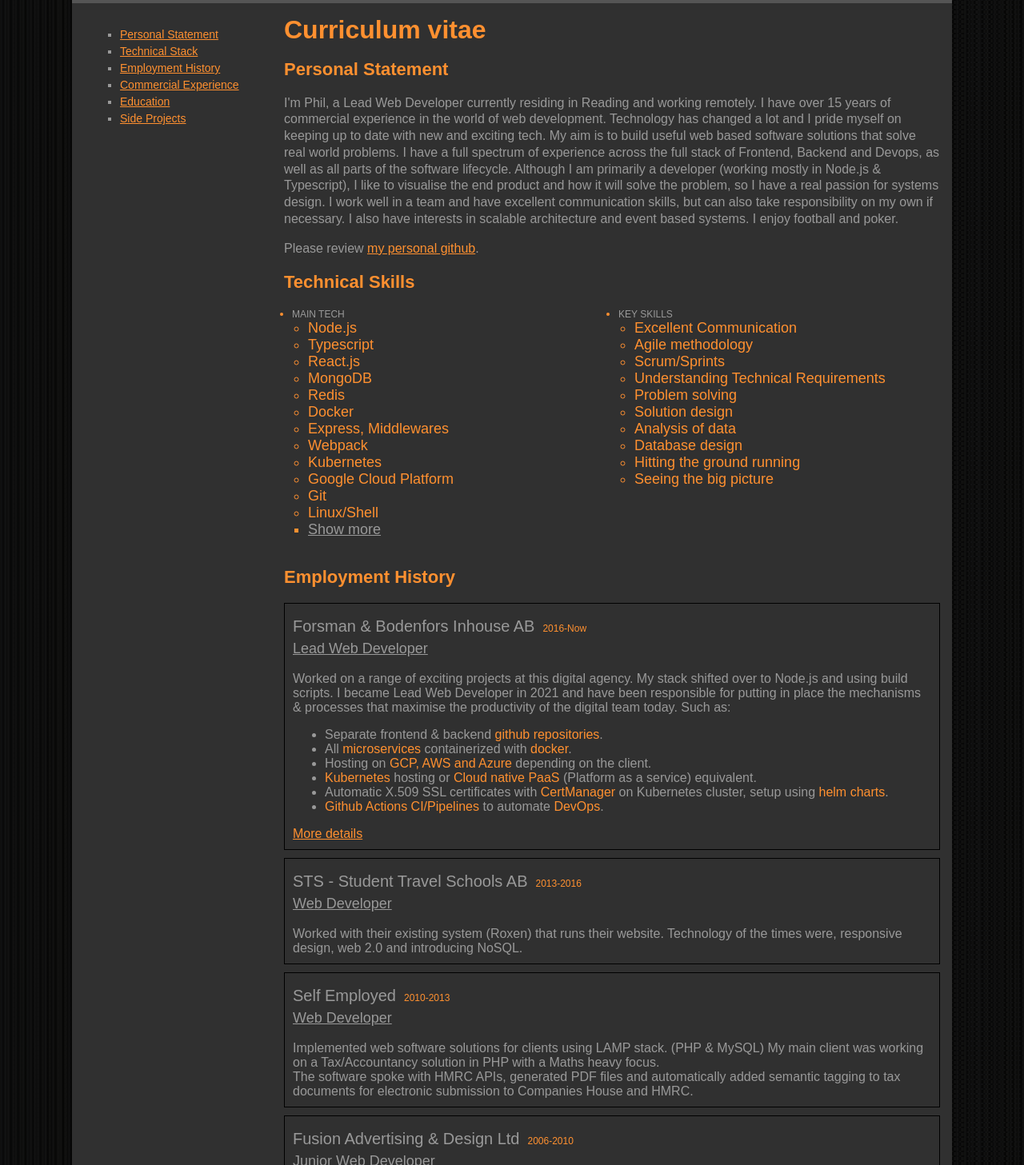
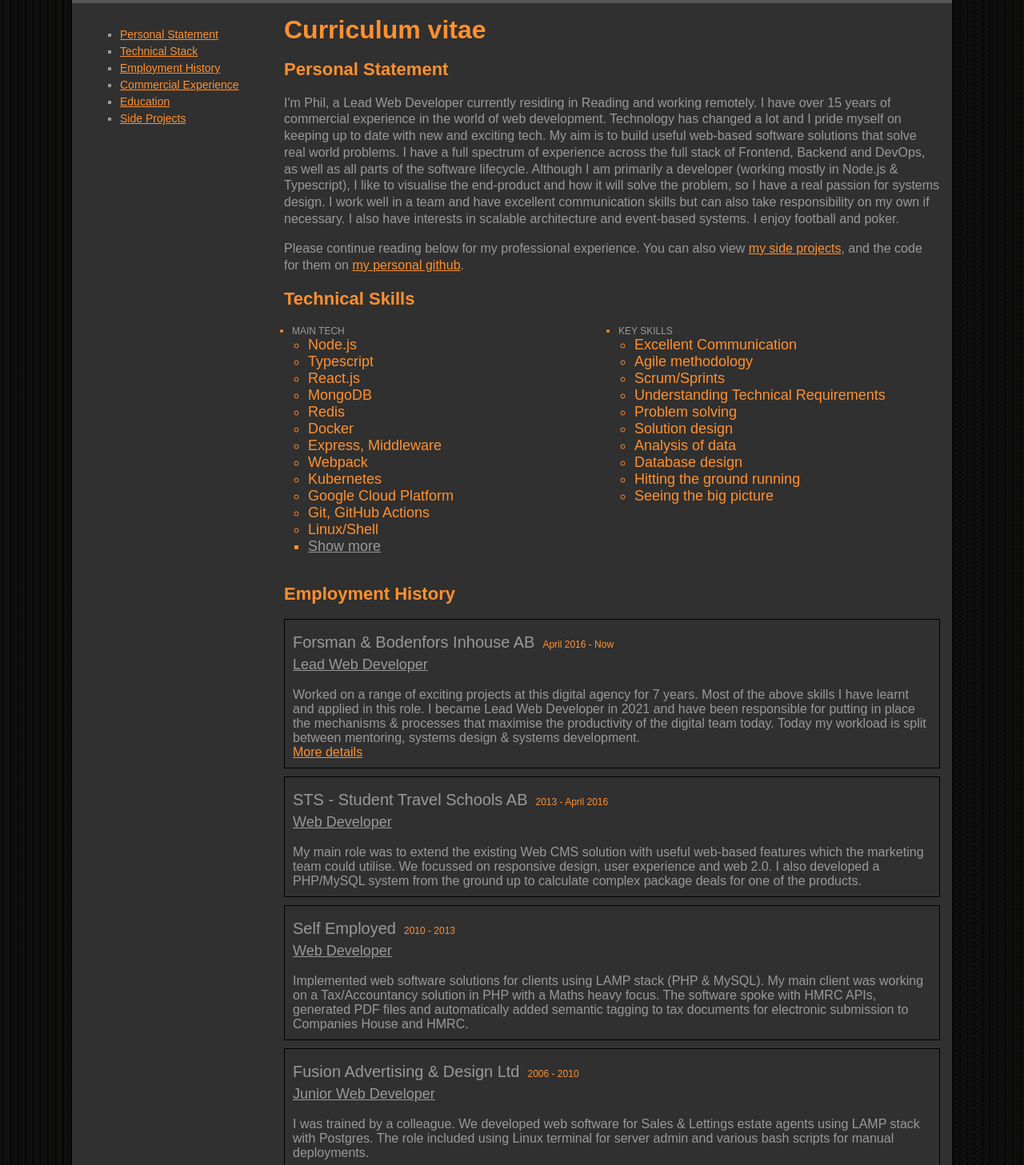
Before and after one commit to philios33/code67_website, a React app: page /cv in a window 1280 px wide. Shown: the part 133-1590 px from the top of the page at 80% size. Built offline with nearby package versions, Linux system fonts and the light colour scheme; a web font is replaced by a local one.

Commit message:
CV update

```diff
--- a/src/components/CV.tsx
+++ b/src/components/CV.tsx
@@ -54,16 +54,14 @@ export default function() {
                 I'm Phil, a Lead Web Developer currently residing in Reading and working remotely.
                 I have over 15 years of commercial experience in the world of web development.
                 Technology has changed a lot and I pride myself on keeping up to date with new and exciting tech.
-                My aim is to build useful web based software solutions that solve real world problems.
-                I have a full spectrum of experience across the full stack of Frontend, Backend and Devops, as well as all parts of the software lifecycle.
-                Although I am primarily a developer (working mostly in Node.js &amp; Typescript), I like to visualise the end product and how it will solve the problem, so I have a real passion for systems design.
-                I work well in a team and have excellent communication skills, but can also take responsibility on my own if necessary.
-                I also have interests in scalable architecture and event based systems.  I enjoy football and poker.
+                My aim is to build useful web-based software solutions that solve real world problems.
+                I have a full spectrum of experience across the full stack of Frontend, Backend and DevOps, as well as all parts of the software lifecycle.
+                Although I am primarily a developer (working mostly in Node.js &amp; Typescript), I like to visualise the end-product and how it will solve the problem, so I have a real passion for systems design.
+                I work well in a team and have excellent communication skills but can also take responsibility on my own if necessary.
+                I also have interests in scalable architecture and event-based systems. I enjoy football and poker.
             </p>
 
-            <p>Please review <a target="_blank" href="https://github.com/philios33">my personal github</a>.</p>
-
-
+            <p>Please continue reading below for my professional experience.  You can also view <Link to="/projects">my side projects</Link>, and the code for them on <a target="_blank" href="https://github.com/philios33">my personal github</a>.</p>
 
             <h2 id="TechnicalStack">Technical Skills</h2>
 
@@ -76,11 +74,11 @@ export default function() {
                         <li>MongoDB</li>
                         <li>Redis</li>
                         <li>Docker</li>
-                        <li>Express, Middlewares</li>
+                        <li>Express, Middleware</li>
                         <li>Webpack</li>
                         <li>Kubernetes</li>
                         <li>Google Cloud Platform</li>
-                        <li>Git</li>
+                        <li>Git, GitHub Actions</li>
                         <li>Linux/Shell</li>
                         <li className="showMore">
                             <a href="#seeMoreSkills" onClick={(e) => toggleMoreSkills(e)}>{showingMoreSkills ? "Show less" : "Show more"}</a>
@@ -203,33 +201,30 @@ export default function() {
 
             <h2 id="EmploymentHistory">Employment History</h2>
 
-            <EmploymentHistoryItem dates="2016-Now" name="Forsman & Bodenfors Inhouse AB" title="Lead Web Developer">
-                Worked on a range of exciting projects at this digital agency. My stack shifted over to Node.js and using build scripts.
-                I became Lead Web Developer in 2021 and have been responsible for putting in place the mechanisms &amp; processes that maximise the productivity of the digital team today.  Such as:
-                <ul>
-                    <li>Separate frontend & backend <span className="techNote">github repositories</span>.</li>
-                    <li>All <span className="techNote">microservices</span> containerized with <span className="techNote">docker</span>.</li>
-                    <li>Hosting on <span className="techNote">GCP, AWS and Azure</span> depending on the client.</li>
-                    <li><span className="techNote">Kubernetes</span> hosting or <span className="techNote">Cloud native PaaS</span> (Platform as a service) equivalent.</li>
-                    <li>Automatic X.509 SSL certificates with <span className="techNote">CertManager</span> on Kubernetes cluster, setup using <span className="techNote">helm charts</span>.</li>
-                    <li><span className="techNote">Github Actions CI/Pipelines</span> to automate <span className="techNote">DevOps</span>.</li>
-                </ul>
+            <EmploymentHistoryItem dates="April 2016 - Now" name="Forsman & Bodenfors Inhouse AB" title="Lead Web Developer">
+                Worked on a range of exciting projects at this digital agency for 7 years.
+                Most of the above skills I have learnt and applied in this role.
+                I became Lead Web Developer in 2021 and have been responsible for putting in place the mechanisms &amp; processes that maximise the productivity of the digital team today.
+                Today my workload is split between mentoring, systems design & systems development.
+                <br />
                 <a href="#CommercialProjects">More details</a>
             </EmploymentHistoryItem>
 
-            <EmploymentHistoryItem dates="2013-2016" name="STS - Student Travel Schools AB" title="Web Developer">
-                Worked with their existing system (Roxen) that runs their website.  Technology of the times were, responsive design, web 2.0 and introducing NoSQL.
+            <EmploymentHistoryItem dates="2013 - April 2016" name="STS - Student Travel Schools AB" title="Web Developer">
+                My main role was to extend the existing Web CMS solution with useful web-based features which the marketing team could utilise.
+                We focussed on responsive design, user experience and web 2.0.
+                I also developed a PHP/MySQL system from the ground up to calculate complex package deals for one of the products.
             </EmploymentHistoryItem>
 
-            <EmploymentHistoryItem dates="2010-2013" name="Self Employed" title="Web Developer">
-                Implemented web software solutions for clients using LAMP stack. (PHP & MySQL)  My main client was working on a Tax/Accountancy solution in PHP with a Maths heavy focus.
-                <br />
+            <EmploymentHistoryItem dates="2010 - 2013" name="Self Employed" title="Web Developer">
+                Implemented web software solutions for clients using LAMP stack (PHP & MySQL).
+                My main client was working on a Tax/Accountancy solution in PHP with a Maths heavy focus.
                 The software spoke with HMRC APIs, generated PDF files and automatically added semantic tagging to tax documents for electronic submission to Companies House and HMRC.
             </EmploymentHistoryItem>
 
-            <EmploymentHistoryItem dates="2006-2010" name="Fusion Advertising & Design Ltd" title="Junior Web Developer">
-                I was trained by a colleague.  We developed web software for Sales & Lettings estate agents using LAMP stack with Postgres.
-                <br />
+            <EmploymentHistoryItem dates="2006 - 2010" name="Fusion Advertising & Design Ltd" title="Junior Web Developer">
+                I was trained by a colleague.
+                We developed web software for Sales & Lettings estate agents using LAMP stack with Postgres.
                 The role included using Linux terminal for server admin and various bash scripts for manual deployments.
             </EmploymentHistoryItem>
 
```
